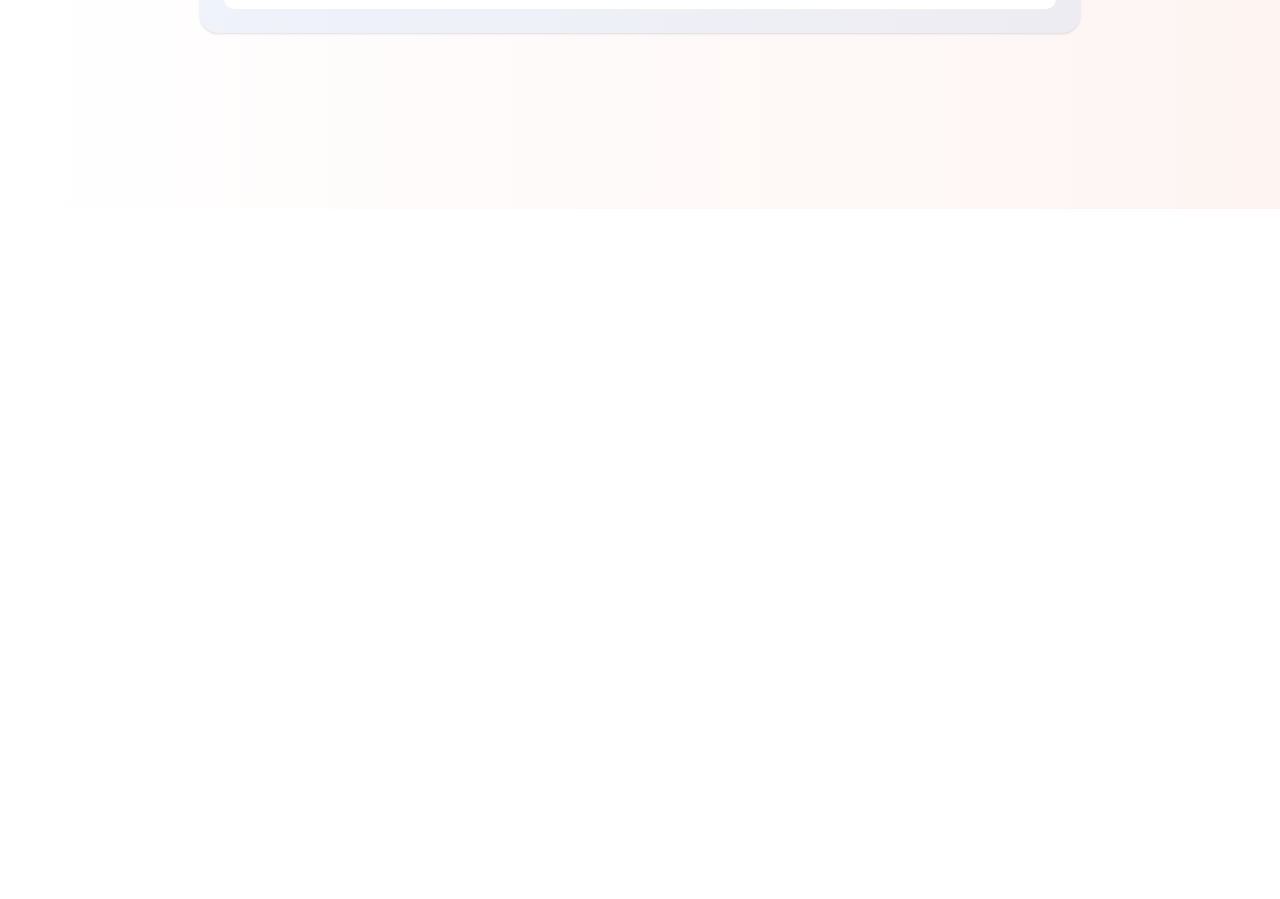
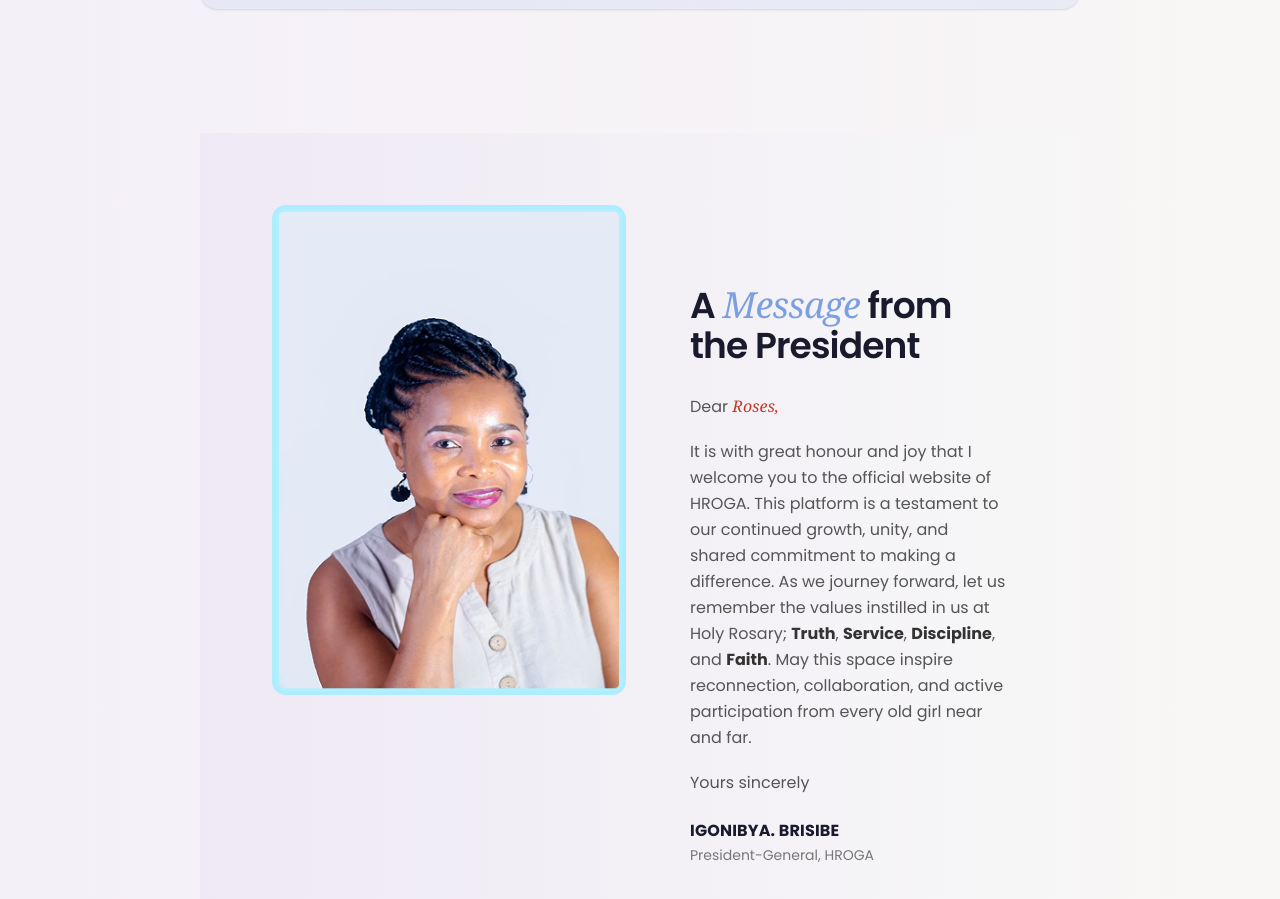
Before and after one commit to Movicks/hroga, a Next.js app: page /about_us in a window 1280 px wide. Shown: the part 1577-2476 px from the top of the page. Before the commit the page ends 1786 px from the top, so only its background shows below. Built offline with nearby package versions, Linux system fonts and the light colour scheme; no server answers.

Commit message:
Added About page president section

```diff
--- a/app/about_us/page.tsx
+++ b/app/about_us/page.tsx
@@ -3,14 +3,16 @@ import React from 'react'
 import GetToKnowUs from '@/components/majors/aboutUsPageContents/GetToKnowUs'
 import HomeTopbar from '@/components/topbars/HomeTopbar'
 import CoreValues from '@/components/majors/aboutUsPageContents/CoreValues'
+import PresidentSection from '@/components/majors/aboutUsPageContents/PresidentSection'
 
 export default function AboutUs() {
   return (
       <div className='bg-gradient-to-r from-white to-[#fdf2ef]/80'>
           <HomeTopbar />
-        <div className='py-22 lg:py-28 px-4 lg:px-[6rem] xl:px-[12.5rem] space-y-15'>
+        <div className='py-22 lg:py-28 space-y-1 md:space-y-15 bg-gradient-to-r from-[#efe9f5]/70 to-[#f7f7f7]/70'>
               <GetToKnowUs />
               <CoreValues />
+              <PresidentSection/>
         </div>
       </div>
   )
--- a/components/majors/aboutUsPageContents/CoreValues.tsx
+++ b/components/majors/aboutUsPageContents/CoreValues.tsx
@@ -4,16 +4,16 @@ import { coreValuesDummy } from "./datas/coreValuesData";
 
 export default function CoreValues() {
   return (
-    <section className="flex w-full justify-center py-16">
+    <section className="flex w-full justify-center py-16 px-4 lg:px-[6rem] xl:px-[12.5rem]">
       <div className="flex w-full flex-wrap items-start justify-between gap-8">
         <div className="w-full rounded-2xl bg-[#6191db]/10 p-3 md:p-6 shadow-sm lg:flex-1">
-          <h2 className="mb-6 text-3xl font-bold text-slate-900">
+          <h2 className="mb-2 mt-2 md:mt-0 md:mb-6 text-3xl font-bold text-slate-900 uppercase">
             Core Values
           </h2>
 
           <div className="space-y-6">
             {/* Values List */}
-            <ol className="flex flex-wrap items-center md:gap-4">
+            <ol className="flex flex-wrap items-center md:gap-1">
               {coreValuesDummy.values.map((item) => (
                 <li
                   key={item.id}
@@ -41,7 +41,7 @@ export default function CoreValues() {
                     className="rounded-lg bg-white p-4 text-slate-700"
                     >
                     <span className="font-semibold text-slate-900">
-                        {value.title}:
+                            {value.subtitle}
                     </span>{" "}
                     {value.description}
                     </li>
--- a/components/majors/aboutUsPageContents/GetToKnowUs.tsx
+++ b/components/majors/aboutUsPageContents/GetToKnowUs.tsx
@@ -5,7 +5,7 @@ import Image from "next/image";
 export default function GetToKnowUs() {
   return (
     <section
-      className="w-full"
+      className="w-full px-4 lg:px-[6rem] xl:px-[12.5rem]"
     //   style={{ background: "linear-gradient(135deg, #fdf6ee 0%, #fdf0f0 100%)" }}
     >
       <div className="max-w-6xl mx-auto">
--- /dev/null
+++ b/components/majors/aboutUsPageContents/PresidentSection.tsx
@@ -0,0 +1,90 @@
+// import React from 'react'
+
+import Image from "next/image";
+
+export default function PresidentSection() {
+  return (
+      <section className="flex justify-center w-full px-4 lg:px-[6rem] xl:px-[12.5rem]">
+          <div className="bg-gradient-to-r from-[#efe9f5] to-[#f7f7f7] w-full flex flex-wrap gap-6 lg:gap-16 p-4 lg:p-[72px]">
+              <div className="w-full max-w-[354px] h-full max-h-[490px] bg-yellow-200 border-4 border-[#aeecfe] rounded-xl">
+                  <Image src="/images/President_image.png" className="w-full h-full bg-cover" alt="President" width={100} height={100} />
+              </div>
+              {/* Right: Message content */}
+              <div className="flex-1 flex flex-col gap-5 lg:mt-20">
+                {/* Heading */}
+                <h2
+                    className="text-3xl md:text-4xl font-semibold tracking-tight"
+                    style={{ color: "#1a1a2e", fontFamily: "inherit" }}
+                >
+                    A{" "}
+                    <span
+                    style={{
+                        fontFamily: "'Georgia', 'Times New Roman', serif",
+                        fontStyle: "italic",
+                        fontWeight: 400,
+                        color: "#7B9FE0",
+                    }}
+                    >
+                    Message
+                    </span>{" "}
+                    <span style={{ fontWeight: 600 }}>from the President</span>
+                </h2>
+
+                {/* Salutation */}
+                <p
+                    className="text-base mt-2"
+                    style={{ color: "#555" }}
+                >
+                    Dear{" "}
+                    <span
+                    style={{
+                        fontFamily: "'Georgia', 'Times New Roman', serif",
+                        fontStyle: "italic",
+                        color: "#C0392B",
+                        fontWeight: 500,
+                    }}
+                    >
+                    Roses,
+                    </span>
+                </p>
+
+                {/* Body */}
+                <p
+                    className="text-base leading-relaxed"
+                    style={{ color: "#555" }}
+                >
+                    It is with great honour and joy that I welcome you to the official
+                    website of HROGA. This platform is a testament to our continued
+                    growth, unity, and shared commitment to making a difference. As we
+                    journey forward, let us remember the values instilled in us at Holy
+                    Rosary;{" "}
+                    <strong style={{ color: "#333" }}>Truth</strong>,{" "}
+                    <strong style={{ color: "#333" }}>Service</strong>,{" "}
+                    <strong style={{ color: "#333" }}>Discipline</strong>, and{" "}
+                    <strong style={{ color: "#333" }}>Faith</strong>. May this space
+                    inspire reconnection, collaboration, and active participation from
+                    every old girl near and far.
+                </p>
+
+                {/* Closing */}
+                <p className="text-base" style={{ color: "#555" }}>
+                    Yours sincerely
+                </p>
+
+                {/* Signature block */}
+                <div className="mt-1">
+                    <p
+                    className="text-base font-bold"
+                    style={{ color: "#1a1a2e", letterSpacing: "0.01em" }}
+                    >
+                    IGONIBYA. BRISIBE
+                    </p>
+                    <p className="text-sm mt-0.5" style={{ color: "#777" }}>
+                    President-General, HROGA
+                    </p>
+                  </div>
+            </div>
+          </div>
+    </section>
+  )
+}
```
